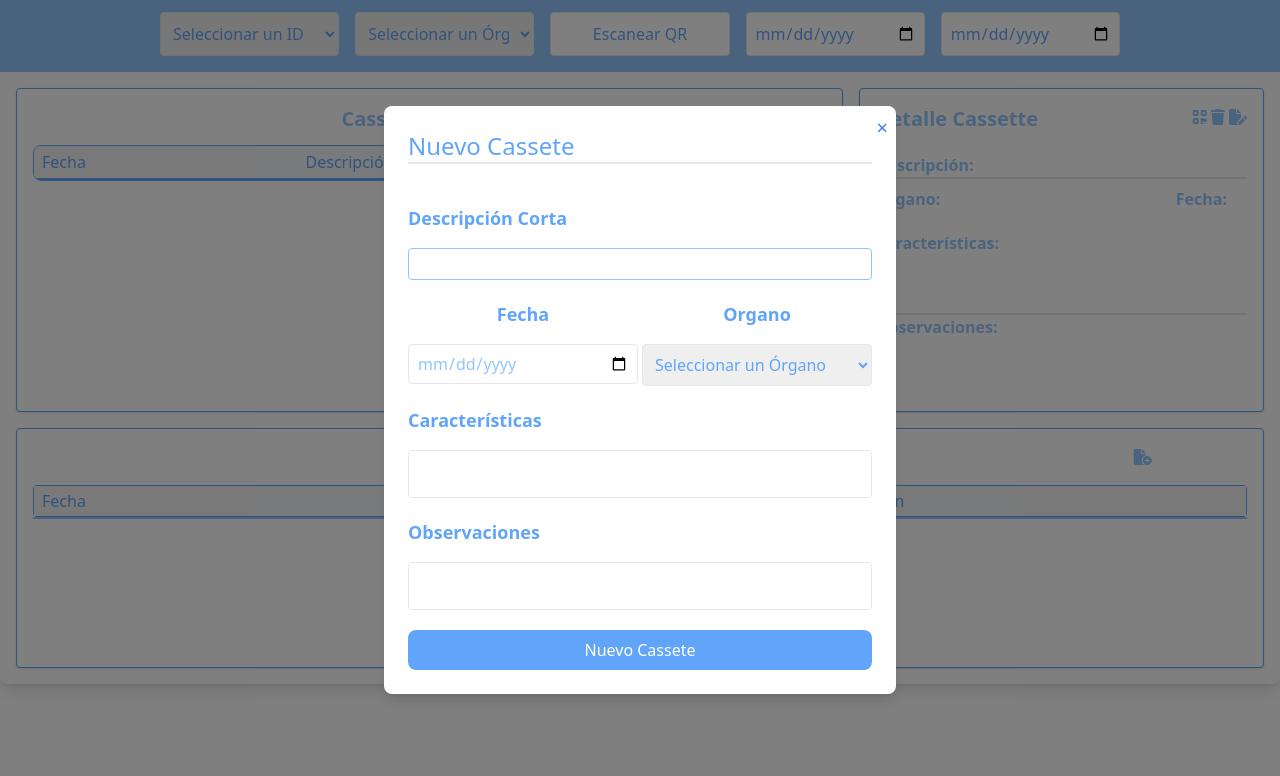
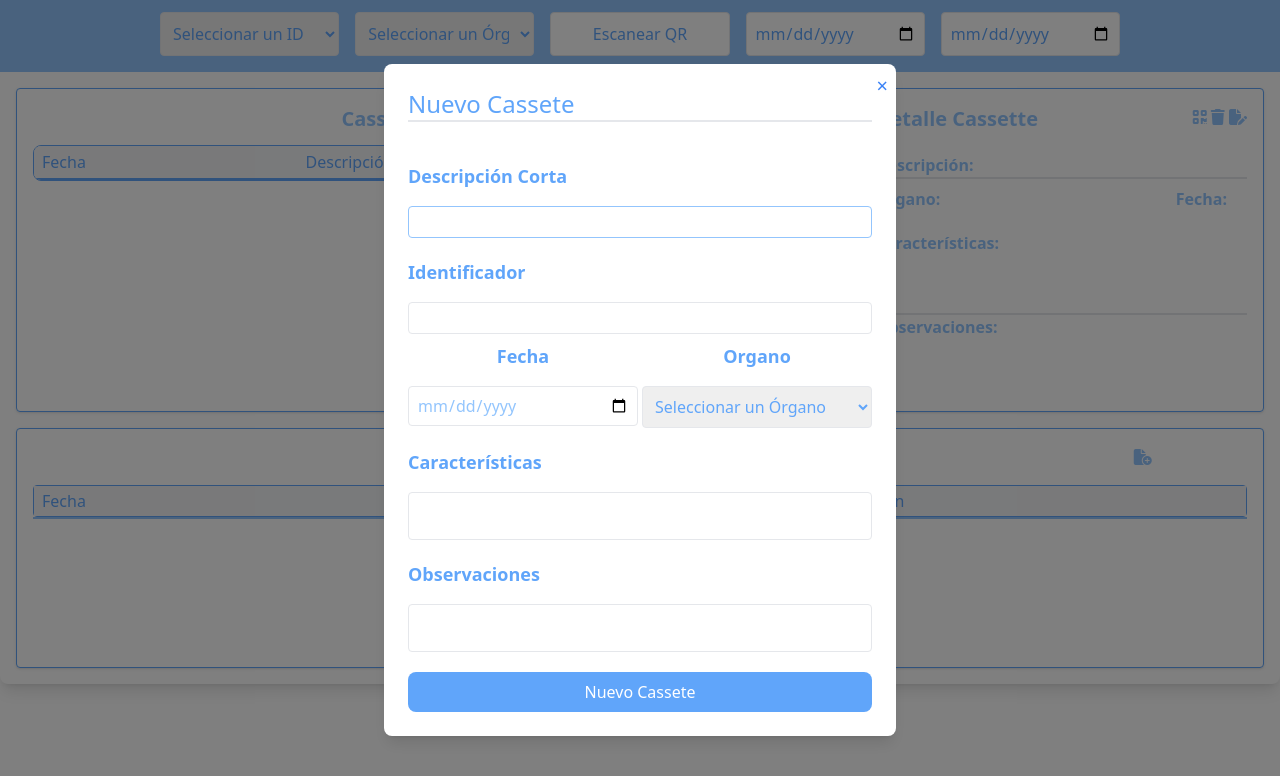
Before and after one commit to Davidsdaw/Proyecto-Sanitaria, a website: page Front/src/pages/aplicacion.html in a window 1280 px wide. Both pictures are taken after a click on the link 745 px from the left and 117 px from the top of the page. Drawn offline with nearby package versions, Linux system fonts and the light colour scheme; no server answers.

Commit message:
cambio de modal crear cassette, implementación del campo identificados

```diff
--- a/Front/src/JS/aplicacion.js
+++ b/Front/src/JS/aplicacion.js
@@ -1,3 +1,5 @@
+//mensajes de error/success
+const mensaje = document.getElementById("mensaje");
 
 const tabla_cassettes = document.getElementById("tabla_cassettes");
 const boton_detalles_cassette = document.getElementById("boton_detalles_cassette");
@@ -15,7 +17,7 @@ const fechaCassete = document.getElementById('id_fechaCassete');
 const selectCassete = document.getElementById("organosCassete");
 const caracteristicasCassete = document.getElementById('id_caracteristicasCassete');
 const observacionesCassete = document.getElementById('id_observacionesCassete');
-const mensaje = document.getElementById("mensaje");
+const id_identificadorCassete = document.getElementById('id_identificadorCassete');
 
 //Modificar cassette
 const modificar_descripcion_cassette = document.getElementById("modificar_descripcion_cassette");
@@ -239,7 +241,7 @@ const crearCassette = async () => {
                 descripcion: descripcionCassete.value,
                 fecha: fechaCassete.value,
                 organo: selectCassete.value,
-                idOrgano: "3",
+                idOrgano: id_identificadorCassete.value,
                 caracteristicas: caracteristicasCassete.value,
                 observaciones: observacionesCassete.value,
                 qr_cassette: "http://localhost:3000/sanitaria/cassette",
@@ -265,6 +267,8 @@ const crearCassette = async () => {
                 mensaje.style.display = "none";
                 location.reload();
             }, 2000);
+
+            cargarSelectID(); //recargamos el select de los ids, para que el nuevo entre en el select
         } else {
             mensaje.textContent = "Error al crear el cassette: " + data.message;
             mensaje.classList.add("bg-red-500", "text-white", "p-2", "rounded", "text-center");
--- a/Front/src/pages/aplicacion.html
+++ b/Front/src/pages/aplicacion.html
@@ -274,6 +274,12 @@
                     Descripción Corta
                 </h2>
                 <input id="id_descripcionCassete" type="text" class="border w-full rounded h-8 border-blue-300 text-blue-300 hover:border-blue-300">
+            </div>
+            <div class="mb-2">
+                <h2 class="text-lg font-semibold mb-4 text-blue-400 text-left">
+                    Identificador
+                </h2>
+                <input id="id_identificadorCassete" type="text" class="border w-full rounded h-8 text-blue-300 hover:border-blue-300">
             </div>
             <div class="flex mb-5 w-full">
                 <div class="flex-col justify-center mr-1 w-full">
```
